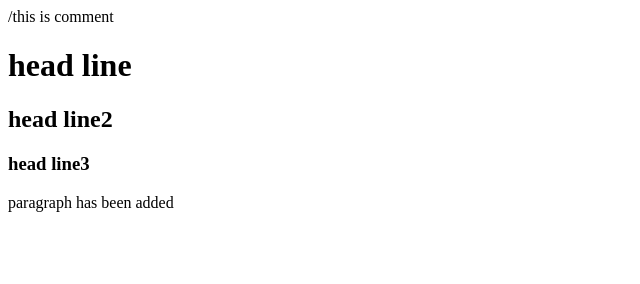
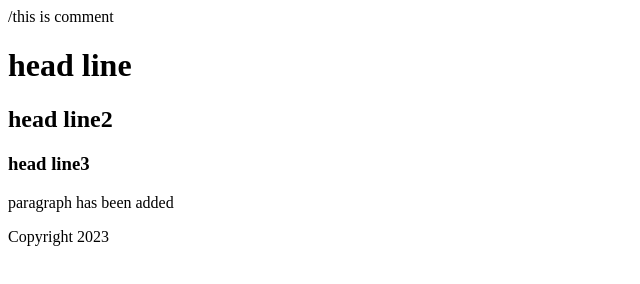
Before and after one commit to vsunilkumar1/Git-learning, a plain HTML site: page index.html in a window 1280 px wide. Shown: the whole page, without its empty margins (0-640 px from the left). Drawn offline with Linux system fonts and the light colour scheme.

Commit message:
Update index.html
footer is added from github UI

```diff
--- a/index.html
+++ b/index.html
@@ -11,4 +11,7 @@
         <h3>head line3</h3>
         <p>paragraph has been added</p>
     </body>
+   <footer>
+            Copyright 2023
+    </footer>
 </html>
```
